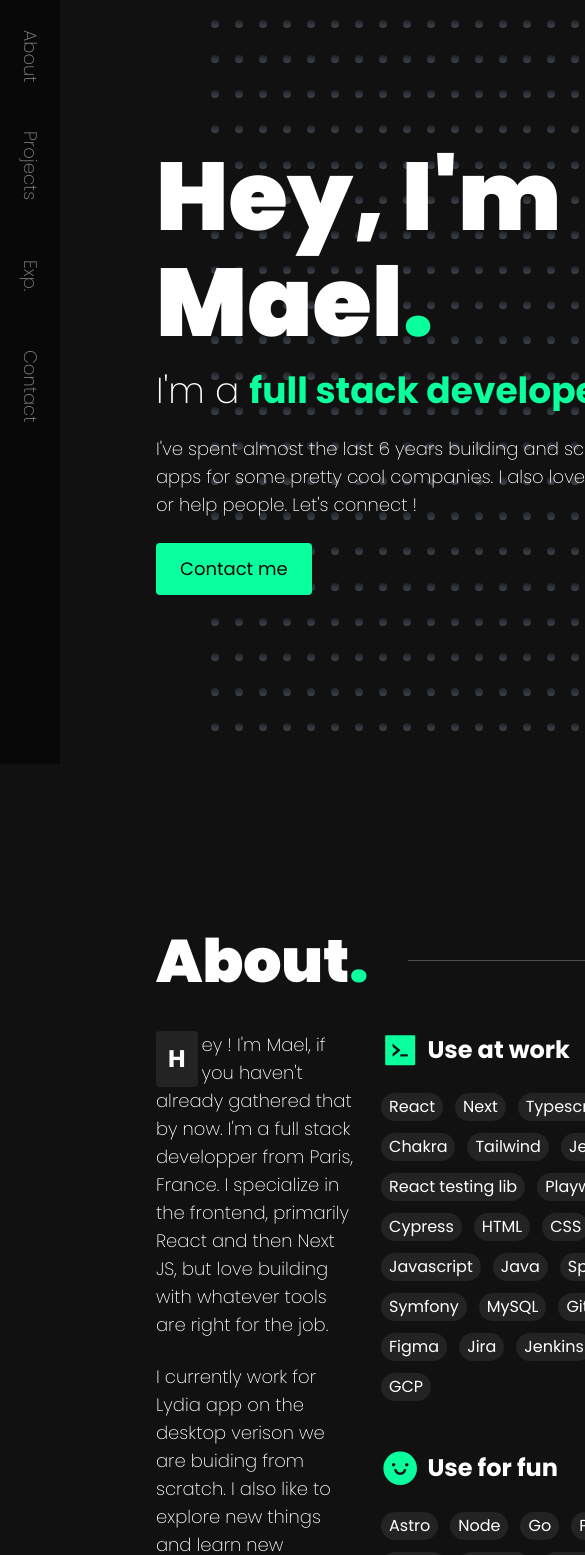
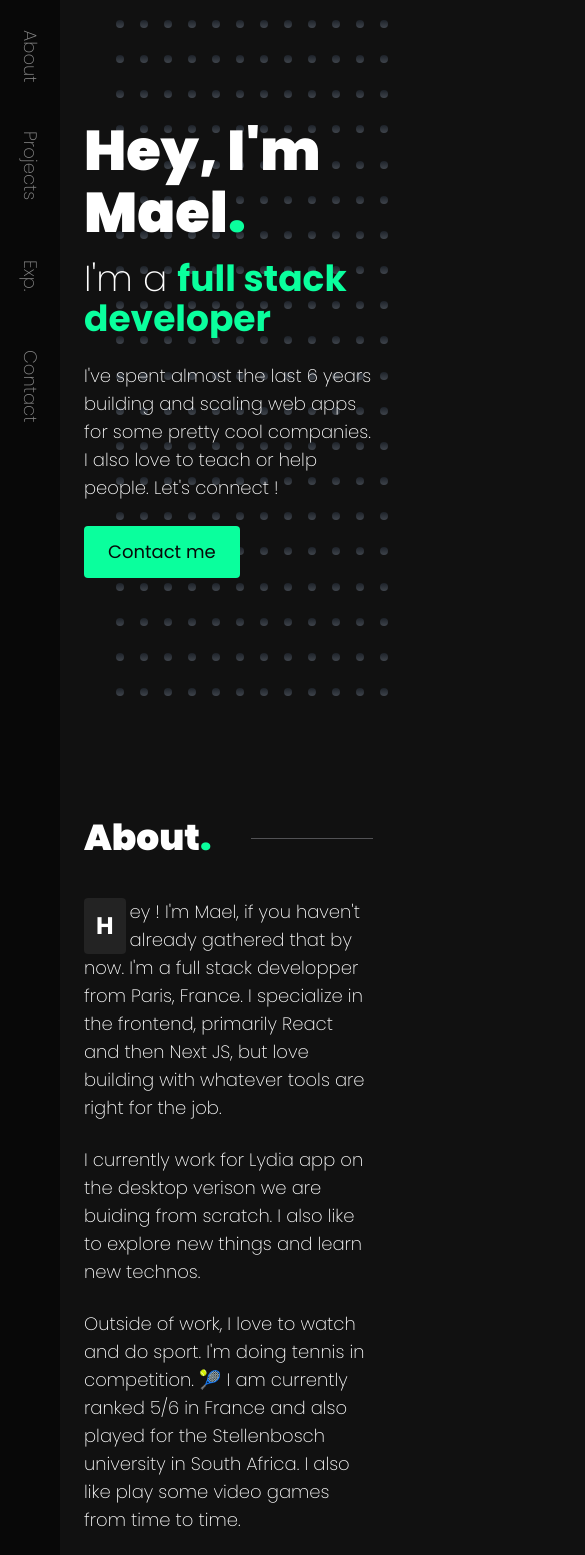
Before and after one commit to maelgff/website, a Next.js app: page / in a window 390 px wide. Shown: the part 80-1635 px from the top of the page, 585 px wide, since content can reach past the window. Built offline with nearby package versions, Linux system fonts and the light colour scheme.

Commit message:
feat(home): add responsive

```diff
--- a/src/components/About.tsx
+++ b/src/components/About.tsx
@@ -3,11 +3,14 @@ import { Reveal } from './utils/Reveal'
 
 export const About: React.FC = () => {
 	return (
-		<section id='about' className='relative z-10 m-auto p-24 overflow-hidden max-w-1150'>
+		<section
+			id='about'
+			className='relative z-10 m-auto md:p-24 px-6 py-[72px] overflow-hidden max-w-1150'
+		>
 			<div className='flex items-center gap-10 mb-10 flex-row'>
 				<h3>
 					<Reveal width='full'>
-						<span className='font-black text-6xl text-white'>
+						<span className='font-black md:text-6xl text-4xl text-white'>
 							About
 							<span className='text-brand'>.</span>
 						</span>
@@ -15,7 +18,7 @@ export const About: React.FC = () => {
 				</h3>
 				<div className='w-full h-[1px] opacity-30 bg-[#ebecf3]'></div>
 			</div>
-			<div className='grid grid-cols-about gap-6'>
+			<div className='grid ld:grid-cols-about gap-6 grid-cols-1'>
 				<div>
 					<Reveal>
 						<p className='mb-6 text-lg font-extralight first-letter:font-bold first-letter:float-left first-letter:mr-1 first-letter:text-2xl first-letter:p-3 first-letter:bg-[#232323] first-letter:text-white first-letter:rounded'>
--- a/src/components/Contact.tsx
+++ b/src/components/Contact.tsx
@@ -2,10 +2,13 @@ import { Reveal } from './utils/Reveal'
 
 export const Contact: React.FC = () => {
 	return (
-		<section id='contact' className='relative z-10 m-auto p-24 overflow-hidden max-w-1150 mt-3'>
+		<section
+			id='contact'
+			className='relative z-10 m-auto md:p-24 px-6 py-[72px] overflow-hidden max-w-1150 mt-3'
+		>
 			<div className='max-w-700 m-auto rounded-2xl'>
 				<Reveal width='full'>
-					<h4 className='font-black text-center leading-none text-8xl text-white'>
+					<h4 className='font-black text-center leading-none md:text-8xl text-[56px] text-white'>
 						Contact<span className='text-brand'>.</span>
 					</h4>
 				</Reveal>
@@ -36,7 +39,7 @@ export const Contact: React.FC = () => {
 				</Reveal>
 				<Reveal width='full'>
 					<a href='mailto:mael_geoffroy@hotmail.fr'>
-						<div className='group flex items-center justify-center w-fit m-auto text-2xl gap-3 text-white'>
+						<div className='group flex items-center justify-center w-fit m-auto md:text-2xl text-lg gap-3 text-white'>
 							<svg
 								className='text-white fill-current group-hover:text-brand bg-icon'
 								aria-label='Send me an email'
--- a/src/components/Experience.tsx
+++ b/src/components/Experience.tsx
@@ -3,11 +3,14 @@ import { Reveal } from './utils/Reveal'
 
 export const Experience: React.FC = () => {
 	return (
-		<section id='experience' className='relative z-10 m-auto p-24 overflow-hidden max-w-1150'>
+		<section
+			id='experience'
+			className='relative z-10 m-auto md:p-24 px-6 py-[72px] overflow-hidden max-w-1150'
+		>
 			<div className='flex items-center gap-10 mb-10 flex-row'>
 				<h3>
 					<Reveal width='full'>
-						<span className='font-black text-6xl text-white'>
+						<span className='font-black md:text-6xl text-4xl text-white'>
 							Experience
 							<span className='text-brand'>.</span>
 						</span>
--- a/src/components/Header.tsx
+++ b/src/components/Header.tsx
@@ -2,7 +2,7 @@ import { SocialNetworks } from './part/SocialNetworks'
 
 export const Header: React.FC = () => {
 	return (
-		<header className='sticky top-0 flex h-[80px] items-center justify-between z-20 text-md font-bold backdrop-blur-md bg-opaque px-[12px]'>
+		<header className='sticky top-0 flex h-[80px] items-center justify-between z-20 text-md font-bold backdrop-blur-md bg-opaque md:px-9 px-3'>
 			<SocialNetworks />
 			<a
 				href='/cv.pdf'
--- a/src/components/Intro.tsx
+++ b/src/components/Intro.tsx
@@ -3,10 +3,13 @@ import { Reveal } from './utils/Reveal'
 
 export const Intro: React.FC<{}> = () => {
 	return (
-		<section id='home' className='relative z-10 m-auto p-24 overflow-hidden max-w-1150 mb-24'>
+		<section
+			id='home'
+			className='relative z-10 m-auto md:mb-24 mb-12 overflow-hidden max-w-1150 md:p-24 px-6 py-[72px]'
+		>
 			<div className='relative z-10 my-12 w-fit'>
 				<Reveal>
-					<h1 className='font-black leading-[1.1] text-8xl'>
+					<h1 className='font-black leading-[1.1] md:text-8xl text-[56px]'>
 						Hey, I'm Mael<span className='text-brand'>.</span>
 					</h1>
 				</Reveal>
--- a/src/components/Navbar.tsx
+++ b/src/components/Navbar.tsx
@@ -5,7 +5,7 @@ export const Navbar: React.FC = () => {
 	const { activeSection, setActiveSection } = useActiveSectionContext()
 
 	return (
-		<nav className='sticky h-svh bg-black-8 top-0 left-0 flex flex-col items-center'>
+		<nav className='sticky bg-black-8 top-0 left-0 flex flex-col items-center'>
 			<span
 				onClick={() => document.querySelector('body')?.scrollIntoView({ behavior: 'smooth' })}
 				className='cursor-pointer xt-2xl font-black text-white w-[45px] h-[45px] min-h-[45px] my-[18px] flex items-center justify-center bg-black-17 rounded'
--- a/src/components/Projects.tsx
+++ b/src/components/Projects.tsx
@@ -20,19 +20,22 @@ export type ProjectType = {
 export const Projects: React.FC<{}> = () => {
 	const [activeProject, setActiveProject] = useState<ProjectType>()
 	return (
-		<section id='projects' className='relative z-10 m-auto p-24 overflow-hidden max-w-1150'>
+		<section
+			id='projects'
+			className='relative z-10 m-auto md:p-24 px-6 py-[72px] overflow-hidden max-w-1150'
+		>
 			<div className='flex items-center gap-10 mb-10 flex-row'>
 				<div className='w-full h-[1px] opacity-30 bg-[#ebecf3]'></div>
 				<h3>
 					<Reveal width='full'>
-						<span className='font-black text-6xl text-white'>
+						<span className='font-black md:text-6xl text-4xl text-white'>
 							Projects
 							<span className='text-brand'>.</span>
 						</span>
 					</Reveal>
 				</h3>
 			</div>
-			<div className='grid gap-8 grid-cols-projects'>
+			<div className='grid gap-8 md:grid-cols-projects grid-cols-1'>
 				<Project
 					name='Lydia website'
 					image={imgLydia}
--- a/src/components/part/Project.tsx
+++ b/src/components/part/Project.tsx
@@ -57,6 +57,7 @@ export const Project: React.FC<Props> = ({
 							{githubLink && (
 								<a
 									href={githubLink}
+									target='_blank'
 									aria-label='Link to the source code'
 									className='opacity-75 transition-opacity duration-300 hover:opacity-100'
 								>
@@ -74,6 +75,7 @@ export const Project: React.FC<Props> = ({
 							)}
 							<a
 								href={link}
+								target='_blank'
 								aria-label='Link to the project'
 								className='opacity-75 transition-opacity duration-300 hover:opacity-100'
 							>
```
